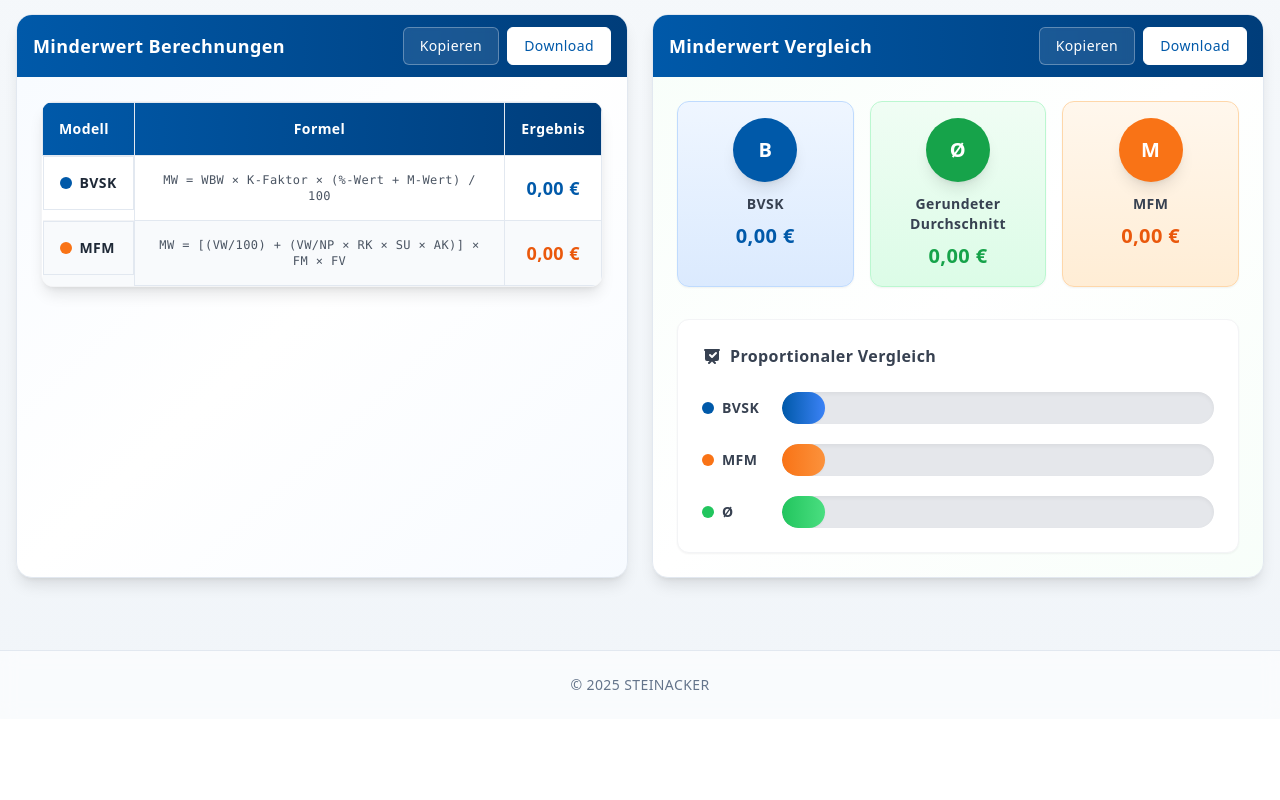
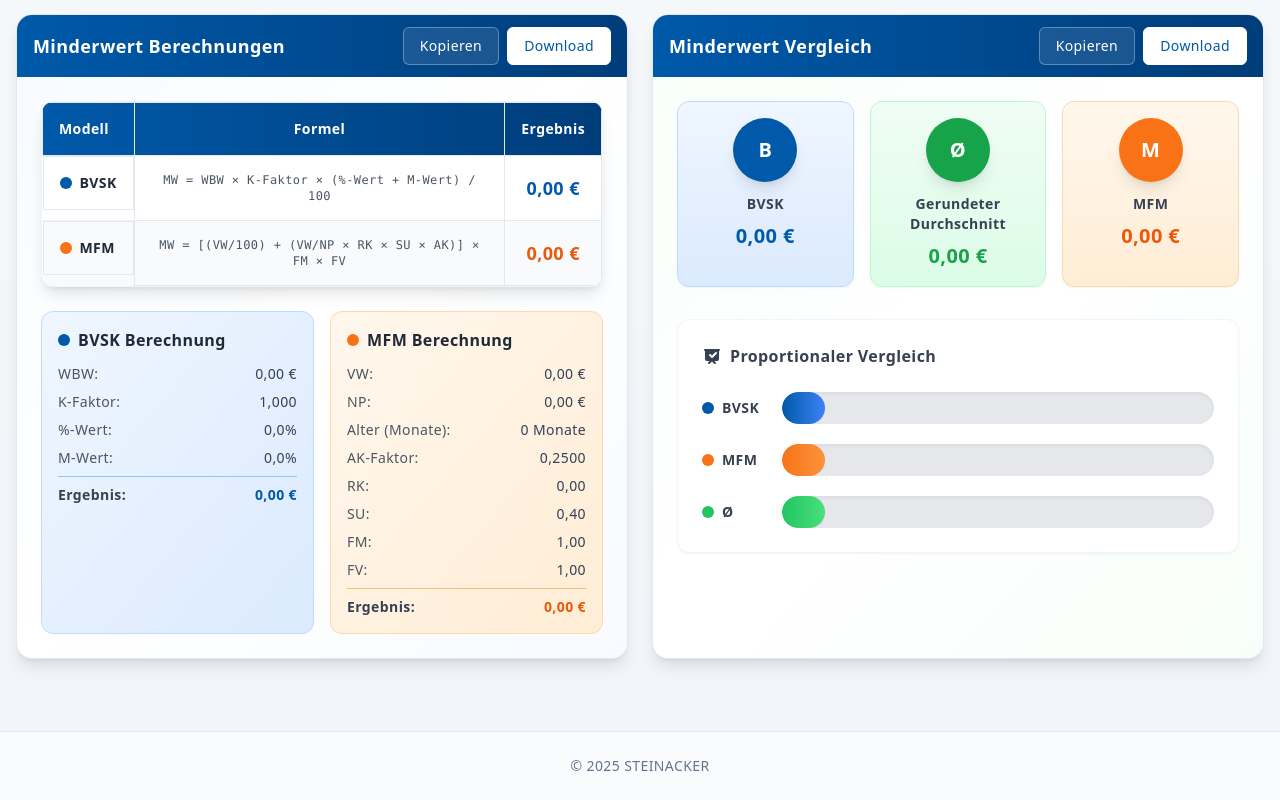
Before and after one commit to hoidOS/ifu, a Next.js app: page /Minderwert in a window 1280 px wide. Shown: the part 631-1431 px from the top of the page. Before the commit the page ends 1350 px from the top, so only its background shows below. Built offline with nearby package versions, Linux system fonts and the light colour scheme.

Commit message:
feat: minderwert calc

```diff
--- a/pages/Minderwert.tsx
+++ b/pages/Minderwert.tsx
@@ -709,6 +709,90 @@ function Minderwert() {
                 </tbody>
               </table>
             </div>
+
+            {/* Calculation Breakdown Cards */}
+            <div className="mt-6 grid grid-cols-1 md:grid-cols-2 gap-4">
+              {/* BVSK Breakdown */}
+              <div className="bg-gradient-to-br from-blue-50 to-blue-100 rounded-xl p-4 border border-blue-200">
+                <div className="flex items-center gap-2 mb-3">
+                  <div className="w-3 h-3 rounded-full bg-[#0059a9]"></div>
+                  <h3 className="font-semibold text-gray-800">BVSK Berechnung</h3>
+                </div>
+                <div className="space-y-2 text-sm">
+                  <div className="flex justify-between">
+                    <span className="text-gray-600">WBW:</span>
+                    <span className="font-medium">{bvskInput.wbw.toFixed(2).replace(".", ",")} €</span>
+                  </div>
+                  <div className="flex justify-between">
+                    <span className="text-gray-600">K-Faktor:</span>
+                    <span className="font-medium">{bvskInput.kFaktor.toFixed(3).replace(".", ",")}</span>
+                  </div>
+                  <div className="flex justify-between">
+                    <span className="text-gray-600">%-Wert:</span>
+                    <span className="font-medium">{bvskInput.prozentWert.toFixed(1).replace(".", ",")}%</span>
+                  </div>
+                  <div className="flex justify-between">
+                    <span className="text-gray-600">M-Wert:</span>
+                    <span className="font-medium">{bvskInput.mWert.toFixed(1).replace(".", ",")}%</span>
+                  </div>
+                  <div className="border-t border-blue-300 pt-2 mt-2">
+                    <div className="flex justify-between font-semibold">
+                      <span className="text-gray-700">Ergebnis:</span>
+                      <span className="text-[#0059a9]">{bvskResult.toFixed(2).replace(".", ",")} €</span>
+                    </div>
+                  </div>
+                </div>
+              </div>
+
+              {/* MFM Breakdown */}
+              <div className="bg-gradient-to-br from-orange-50 to-orange-100 rounded-xl p-4 border border-orange-200">
+                <div className="flex items-center gap-2 mb-3">
+                  <div className="w-3 h-3 rounded-full bg-orange-500"></div>
+                  <h3 className="font-semibold text-gray-800">MFM Berechnung</h3>
+                </div>
+                <div className="space-y-2 text-sm">
+                  <div className="flex justify-between">
+                    <span className="text-gray-600">VW:</span>
+                    <span className="font-medium">{mfmInput.vw.toFixed(2).replace(".", ",")} €</span>
+                  </div>
+                  <div className="flex justify-between">
+                    <span className="text-gray-600">NP:</span>
+                    <span className="font-medium">{mfmInput.np.toFixed(2).replace(".", ",")} €</span>
+                  </div>
+                  <div className="flex justify-between">
+                    <span className="text-gray-600">Alter (Monate):</span>
+                    <span className="font-medium">{mfmInput.ageMonths} Monate</span>
+                  </div>
+                  <div className="flex justify-between">
+                    <span className="text-gray-600">AK-Faktor:</span>
+                    <span className="font-medium">{mfmInput.ak.toFixed(4).replace(".", ",")}</span>
+                  </div>
+                  <div className="flex justify-between">
+                    <span className="text-gray-600">RK:</span>
+                    <span className="font-medium">{mfmInput.rk.toFixed(2).replace(".", ",")}</span>
+                  </div>
+                  <div className="flex justify-between">
+                    <span className="text-gray-600">SU:</span>
+                    <span className="font-medium">{mfmInput.su.toFixed(2).replace(".", ",")}</span>
+                  </div>
+                  <div className="flex justify-between">
+                    <span className="text-gray-600">FM:</span>
+                    <span className="font-medium">{mfmInput.fm.toFixed(2).replace(".", ",")}</span>
+                  </div>
+                  <div className="flex justify-between">
+                    <span className="text-gray-600">FV:</span>
+                    <span className="font-medium">{mfmInput.fv.toFixed(2).replace(".", ",")}</span>
+                  </div>
+                  <div className="border-t border-orange-300 pt-2 mt-2">
+                    <div className="flex justify-between font-semibold">
+                      <span className="text-gray-700">Ergebnis:</span>
+                      <span className="text-orange-600">{mfmResult.toFixed(2).replace(".", ",")} €</span>
+                    </div>
+                  </div>
+                </div>
+              </div>
+            </div>
+
           </div>
         </div>
 
```
